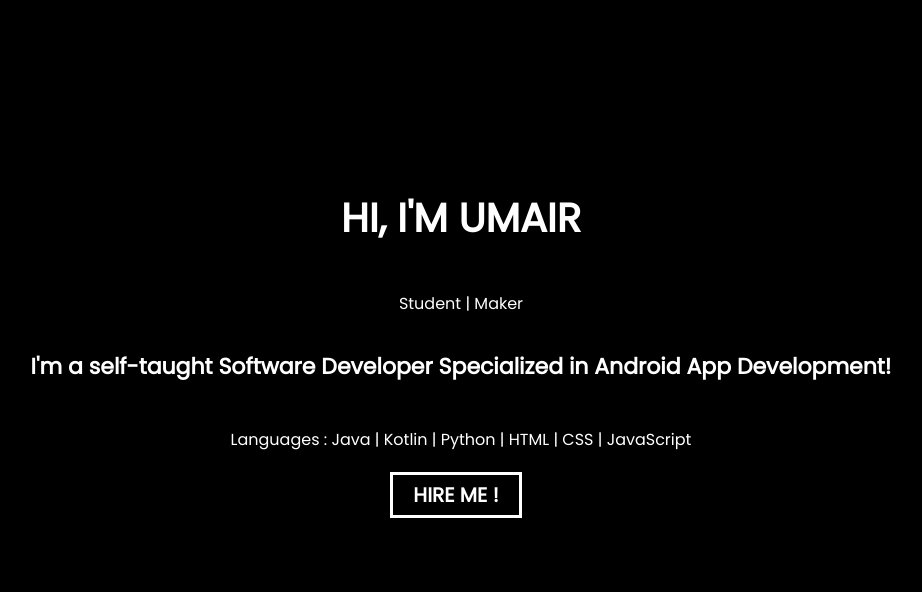
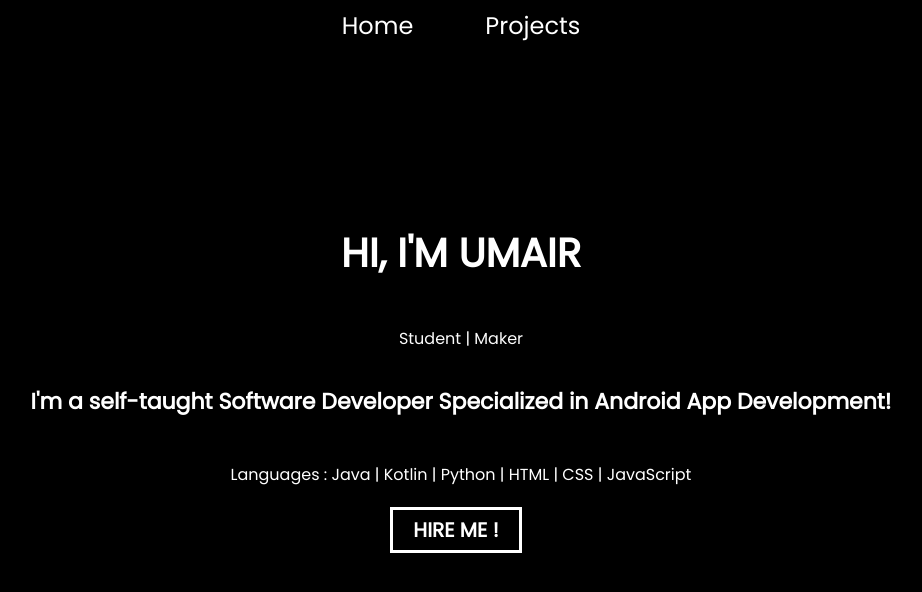
Before and after one commit to umairayub79/umairayub.codes, a React (Create React App) app: page / in a window 1280 px wide. Shown: the top 592 px of the page, without its empty margins (179-1101 px from the left). Built offline with nearby package versions, Linux system fonts and the light colour scheme; some icons are missing.

Commit message:
Updated README, created Navigation bar, Routing

```diff
--- a/package.json
+++ b/package.json
@@ -5,6 +5,7 @@
   "dependencies": {
     "react": "^16.10.2",
     "react-dom": "^16.10.2",
+    "react-router-dom": "^5.0.1",
     "react-helmet": "^5.2.1",
     "react-scripts": "3.2.0"
   },
--- a/src/components/App.js
+++ b/src/components/App.js
@@ -1,12 +1,27 @@
 import React, { Component } from 'react'
 import Home from "./Home"
+import Projects from './Projects'
+import { BrowserRouter, Route, Link } from 'react-router-dom';
+import "../css/App.css"
 
 class App extends Component {
     render() {
         return (
-        <React.Fragment>
-            <Home/>
-        </React.Fragment>)
+            <BrowserRouter>
+            <div className="App">
+              <div className="navigation">
+                <div className="navigation-sub">
+
+                  <Link to="/" className="item">Home</Link>
+                  <Link to="/Projects" className="item">Projects</Link>
+
+                </div>
+              </div>
+               <Route exact path="/" component={Home} />
+              <Route path="/projects" component={Projects} />
+            </div>
+          </BrowserRouter>
+        );
     }
 }
 export default App;
--- /dev/null
+++ b/src/components/Project.js
@@ -0,0 +1,24 @@
+import React, { Component } from 'react'
+import PropTypes from 'prop-types'
+import '../css/Project.css'
+
+class Project extends Component {
+    static propTypes = {
+        name: PropTypes.string,
+        date: PropTypes.string,
+        description: PropTypes.string
+    }
+
+    render() {
+        return (
+            <React.Fragment>
+                <div className="project_item">
+                    <h4 className="project_title">{this.props.name}</h4>
+                    <p className="project_description">{this.props.description}</p>
+                    <p className="project_date">{this.props.date}</p>
+                </div>
+            </React.Fragment>
+        )
+    }
+}
+export default Project;
--- /dev/null
+++ b/src/components/Projects.js
@@ -0,0 +1,16 @@
+import React, { Component } from 'react'
+import Project from './Project'
+import '../css/Projects.css'
+class Projects extends Component {
+    render() {
+        return (
+            <div className="projects">
+                <Project name="AppManager" description="Manage all your apps" date="2018-12-10"/>
+                 <Project name="BitLauncher" description="Minimalist Launcher" date="2019-07-31"/>
+                 <Project name="HTML Generator" description="Generate Html in a Click" date="2019-04-16"/>
+                 <Project name="ProjectLog" description="Project Progress Logger" date="2019-5-5"/>
+            </div>
+        )
+    }
+}
+export default Projects;
--- /dev/null
+++ b/src/css/App.css
@@ -0,0 +1,15 @@
+.App{
+    margin:0; padding:0;
+    display: flex;
+    flex-direction: column;
+    place-items: center;
+    font-family: 'Poppins', sans-serif;
+    background: black;
+    background-size: cover;
+    background-attachment: fixed;
+  }
+.item{
+    font-size: 24px;
+    margin: 20px;
+    padding: 16px;
+}
--- /dev/null
+++ b/src/css/Project.css
@@ -0,0 +1,10 @@
+.project_item{
+    background: #ffffff;
+    color: black;
+    padding: 16px;
+    margin: 20px;
+}
+
+.project_item:hover{
+    background: blueviolet;
+}
--- /dev/null
+++ b/src/css/Projects.css
@@ -0,0 +1,9 @@
+.projects{
+    margin:0; padding:0;
+    display: flex;
+    flex-direction: row;
+    place-items: center;
+    font-family: 'Poppins', sans-serif;
+    background-size: cover;
+    background-attachment: fixed;
+}
--- a/src/index.js
+++ b/src/index.js
@@ -3,4 +3,5 @@ import ReactDOM from 'react-dom';
 import "./css/index.css"
 import App from './components/App';
 
-ReactDOM.render(<App />, document.getElementById('root'));
+
+ReactDOM.render(<App/>, document.getElementById('root'));
```
Also changed, not shown: src/css/index.css (line endings or trailing spaces), 2 other files (tests, documents, lock files or other folders).
